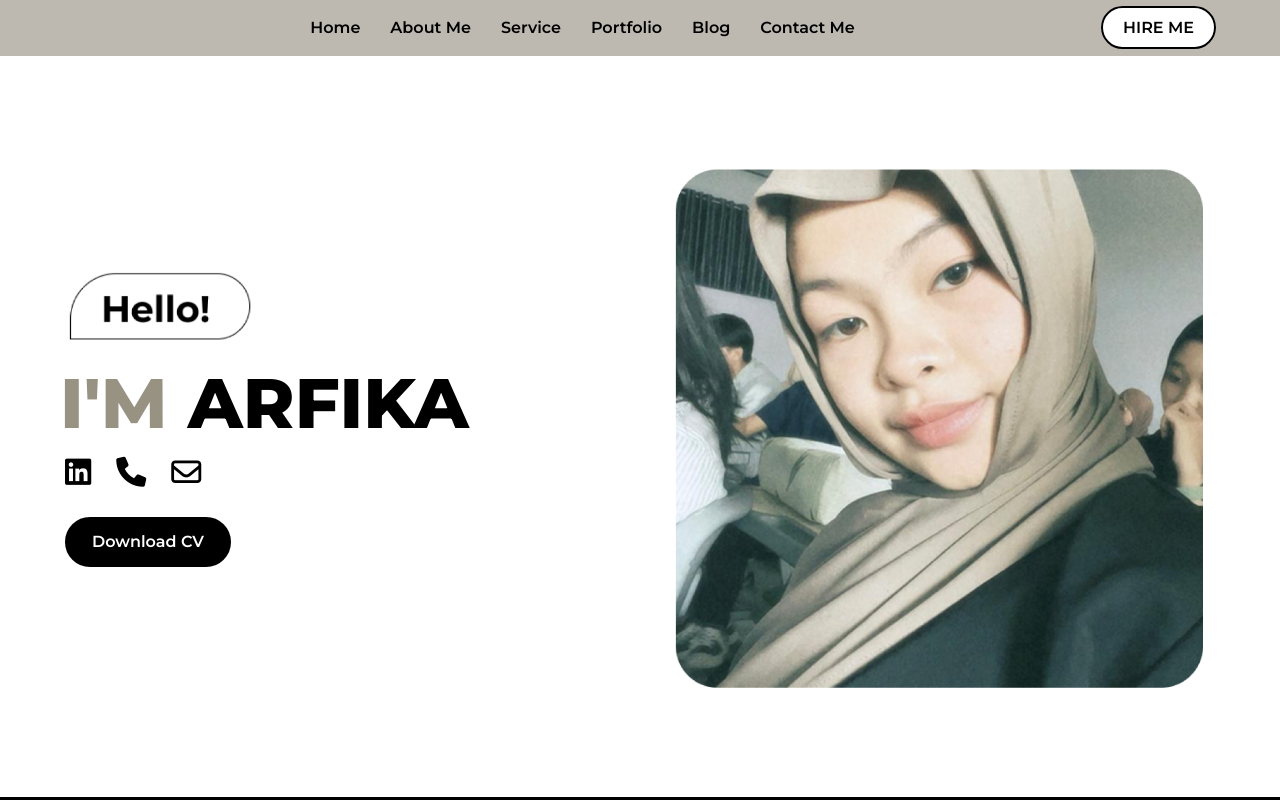
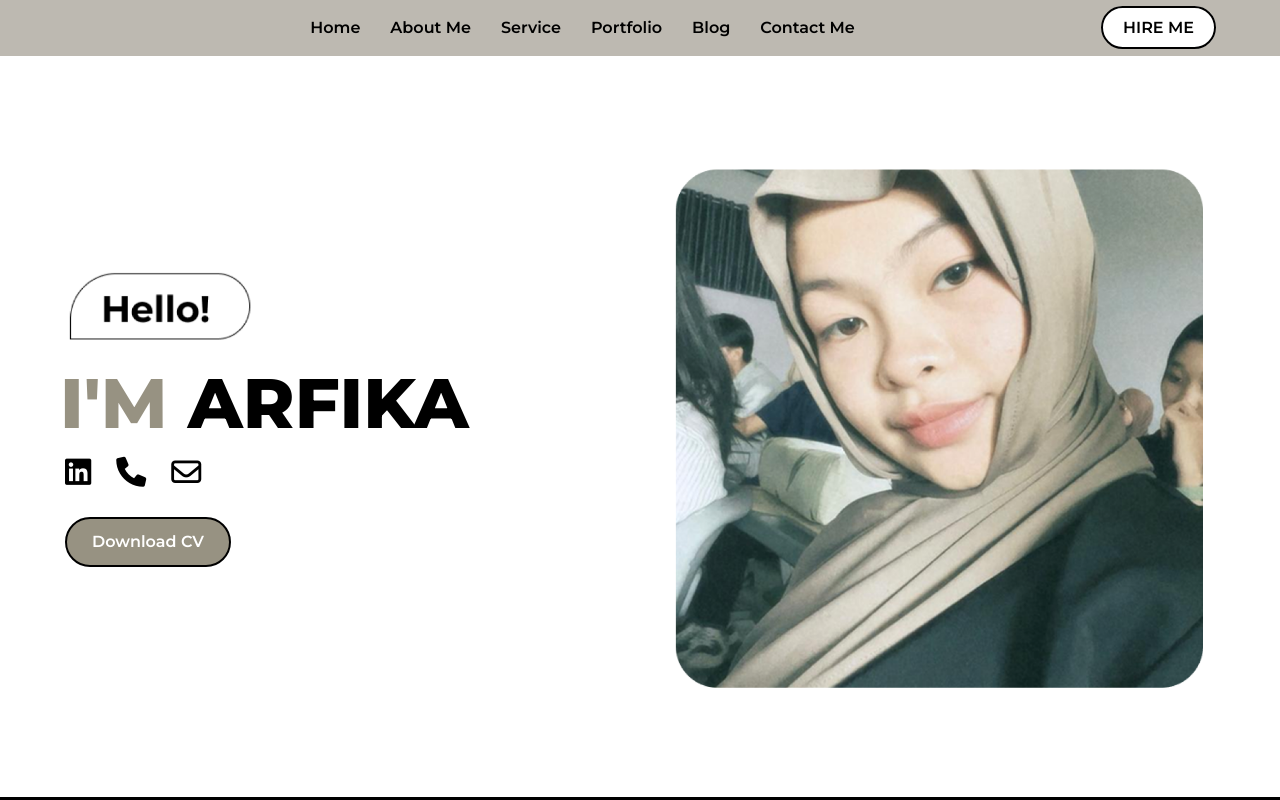
Before and after one commit to arfika-rr/Home-Web-Portofolio, a plain HTML site: page index.html in a window 1280 px wide. In both pictures the pointer is over the link 148 px from the left and 542 px from the top of the page. Shown: the top 800 px of the page. Drawn offline with nearby package versions, Linux system fonts and the light colour scheme.

Commit message:
update margin

```diff
--- a/css/style.css
+++ b/css/style.css
@@ -206,7 +206,7 @@ nav {
 }
 
 .cv-button:hover {
-  background-color: var(--color-black);
+  background-color: var(--color-primary);
   color: var(--color-white);
 }
 
@@ -602,6 +602,7 @@ nav {
   flex-direction: column;
   gap: 25px;
   margin-top: 50px;
+  align-items: center;
 }
 
 .contact-item {
```
Also changed, not shown: 2 other files.
